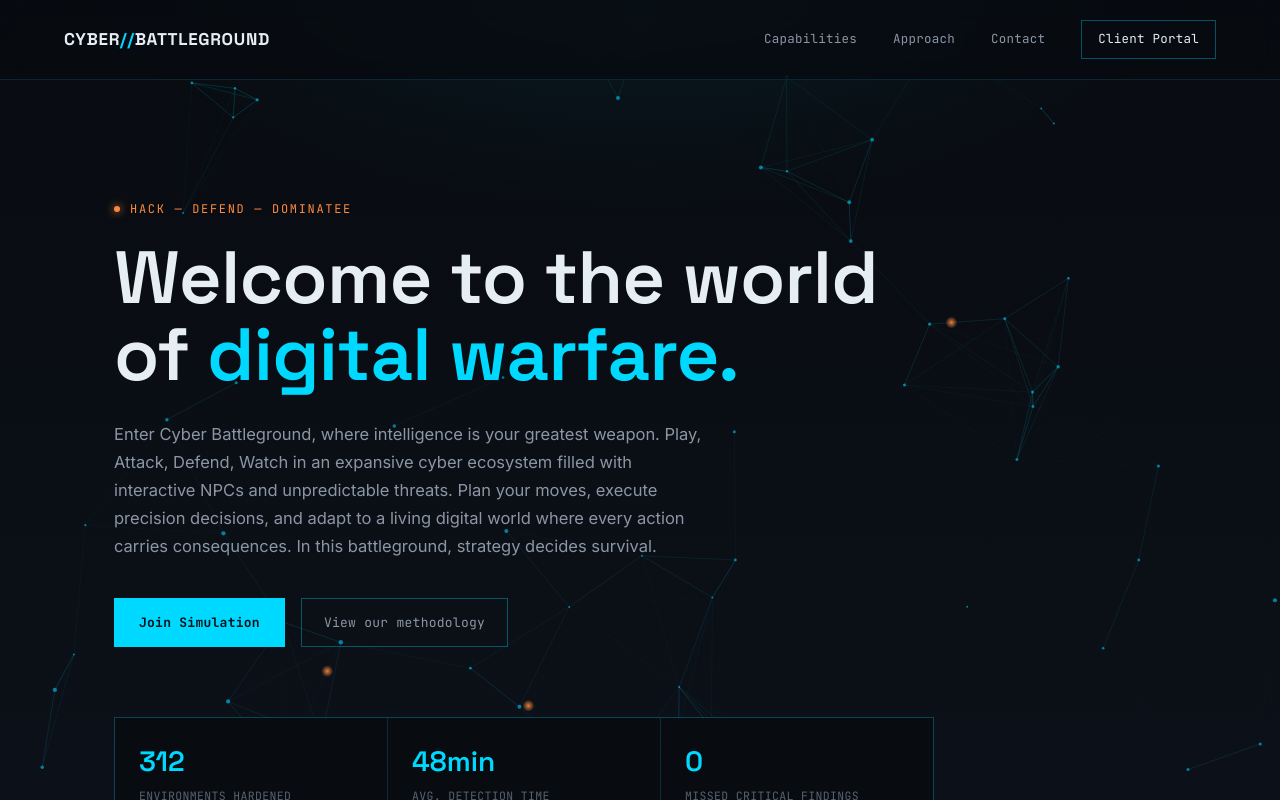
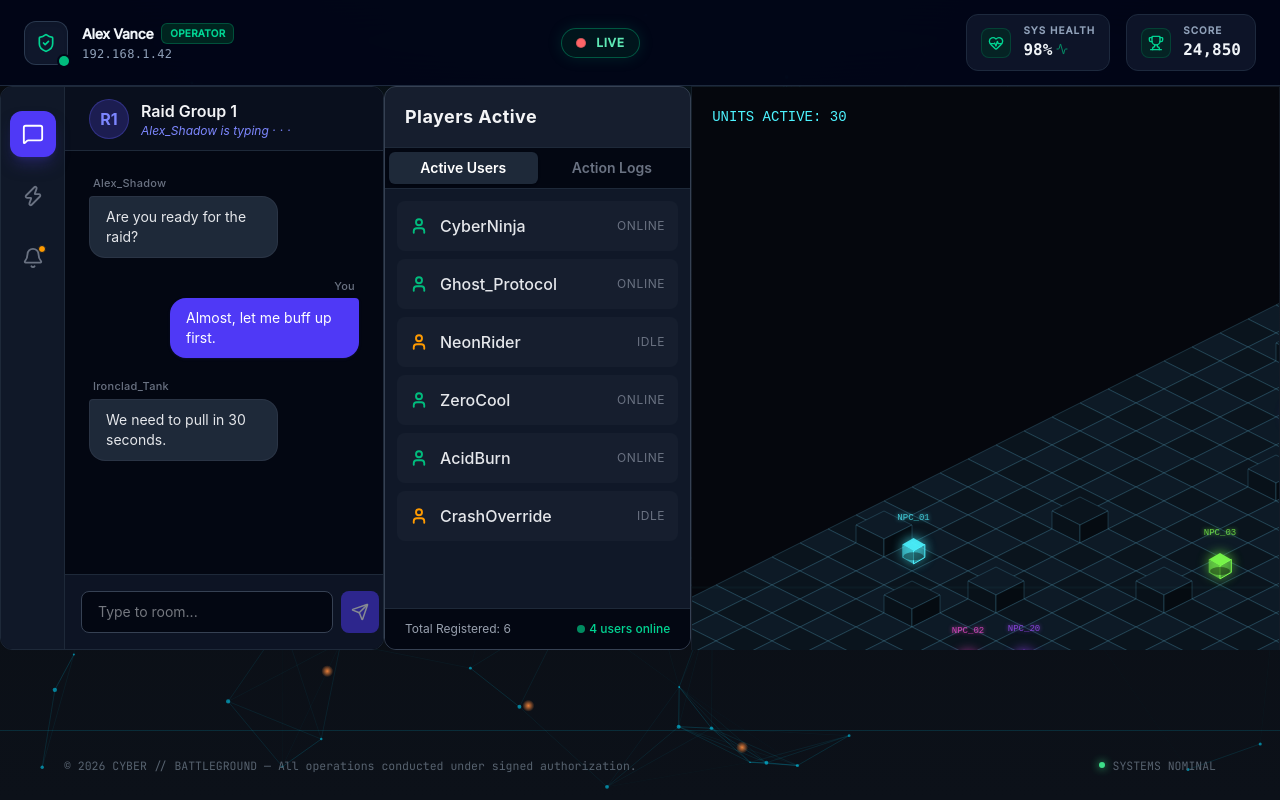
Before and after one commit to Kashinda235/cyber-battleground-frontend, a React (Vite) app: page / in a window 1280 px wide. Built offline with nearby package versions, Linux system fonts and the light colour scheme.

Commit message:
UI update

```diff
--- a/src/App.tsx
+++ b/src/App.tsx
@@ -4,38 +4,57 @@ import Home from "./pages/Home.tsx"
 import GameLobby from "./pages/GameLobby.tsx";
 import "./styles/site.css"
 import GameScreen from "./pages/GameScreen.tsx";
+import { motion, AnimatePresence } from 'framer-motion';
 
 const App = () => {
     const [isLoaded, setIsLoaded] = useState(false);
-  const [currentScreen, setCurrentScreen] = useState('home');
-
-  const handleJoinGame = () => {
-      setIsLoaded(false);
-      setCurrentScreen('lobby');
-  }
+    const [currentScreen, setCurrentScreen] = useState('game');
 
     return (
         <div className="app-container">
-      {/* 1. Show the loader if it hasn't completed yet */}
-      <Loader onComplete={() => setIsLoaded(true)} />
 
-      {/* 2. Your actual main site layout */}
-      {/* You can use the `isLoaded` state to trigger CSS transitions like your original `.in` class */}
+            {/*<Loader onComplete={() => setIsLoaded(true)} />*/}
+            {/* AnimatePresence handles animating components as they unmount */}
             <div id="main-site" className={isLoaded ? 'in' : ''}>
+                <AnimatePresence mode="wait">
                 {currentScreen === 'home' && (
-              <Home onStart={handleJoinGame} />
+                    <motion.div
+                        key="home"
+                        initial={{ opacity: 0, y: 10 }}
+                        animate={{ opacity: 1, y: 0 }}
+                        exit={{ opacity: 0, y: -10 }}
+                        transition={{ duration: 0.3 }}
+                    >
+                        <Home onStart={() => setCurrentScreen('lobby')} />
+                    </motion.div>
                 )}
 
                 {currentScreen === 'lobby' && (
+                    <motion.div
+                        key="lobby"
+                        initial={{ opacity: 0, y: 10 }}
+                        animate={{ opacity: 1, y: 0 }}
+                        exit={{ opacity: 0, y: -10 }}
+                        transition={{ duration: 0.3 }}
+                    >
                         <GameLobby onJoinGame={() => setCurrentScreen('game')} />
+                    </motion.div>
                 )}
 
                 {currentScreen === 'game' && (
+                    <motion.div
+                        key="game"
+                        initial={{ opacity: 0 }}
+                        animate={{ opacity: 1 }}
+                        transition={{ duration: 0.3 }}
+                    >
                         <GameScreen />
+                    </motion.div>
                 )}
+            </AnimatePresence>
             </div>
         </div>
-  )
-}
+    );
+};
 
 export default App
--- a/src/components/ActivityFeed.tsx
+++ b/src/components/ActivityFeed.tsx
@@ -180,7 +180,7 @@ export default function ActivityFeed() {
         }
       `}</style>
 
-      <div className="relative mx-auto flex h-[600px] w-full max-w-3xl overflow-hidden rounded-xl border border-gray-800 bg-gray-950 font-sans text-gray-100 shadow-2xl">
+      <div className="relative mx-auto h-full flex w-full max-w-3xl overflow-hidden rounded-xl border border-gray-800 bg-gray-950 font-sans text-gray-100 shadow-2xl">
         {/* Side Navigation */}
         <div className="z-10 flex w-16 shrink-0 flex-col items-center gap-4 border-r border-gray-800 bg-gray-900 py-6">
           <button
--- a/src/components/ActivityLog.tsx
+++ b/src/components/ActivityLog.tsx
@@ -46,7 +46,7 @@ const ActivityLog: React.FC = () => {
   const onlineCount = MOCK_PLAYERS.filter((p) => p.status === "online").length
 
   return (
-    <div className="mx-auto flex h-96 w-full max-w-md flex-col overflow-hidden rounded-xl border border-gray-700 bg-gray-900 font-sans text-gray-200 shadow-2xl">
+    <div className="mx-auto h-full flex w-full max-w-3xl flex-col overflow-hidden rounded-xl border border-gray-700 bg-gray-900 font-sans text-gray-200 shadow-2xl">
       {/* Dynamic Header */}
       <div className="bg-gray-800/40 px-5 py-4">
         <h2 className="text-lg font-bold tracking-wide text-gray-100">
--- a/src/components/GameCanvas.tsx
+++ b/src/components/GameCanvas.tsx
@@ -560,15 +560,7 @@ export default function GameCanvas() {
   }, [])
 
   return (
-    <div
-      style={{
-        position: "relative",
-        width: "100vw",
-        height: "100vh",
-        overflow: "hidden",
-        backgroundColor: "#05070d",
-      }}
-    >
+      <div className="relative flex w-full overflow-hidden border border-gray-800/50 bg-transparent font-sans text-gray-100 shadow-2xl">
       <canvas
         ref={canvasRef}
         style={{ display: "block", touchAction: "none" }}
@@ -592,7 +584,7 @@ export default function GameCanvas() {
       {profile && (
         <div
           style={{
-            position: "fixed",
+            position: "absolute",
             bottom: 20,
             right: 20,
             width: "300px",
--- a/src/pages/GameScreen.tsx
+++ b/src/pages/GameScreen.tsx
@@ -2,26 +2,37 @@ import Header from '../components/Header';
 import ActivityFeed from '../components/ActivityFeed.tsx';
 import ActivityLog from '../components/ActivityLog.tsx';
 import GameCanvas from '../components/GameCanvas.tsx';
+import NetBackground from "../components/NetBackground.tsx";
+import Footer from "../components/Footer.tsx";
 
 const GameScreen = () => {
     return (
         <div>
+            <NetBackground />
+            <div className="app-content flex h-screen flex-col overflow-hidden">
                 <Header />
-            <div className="flex min-h-screen w-full flex-col lg:flex-row">
-                {/* Panel Component (36%) */}
-                <div className="w-full lg:h-screen lg:w-[30%]">
+
+                {/* The row expands to remaining space and forces children to fill height */}
+                <div className="flex flex-1 flex-col overflow-hidden lg:flex-row">
+
+                    {/* ActivityFeed */}
+                    <div className="h-full w-full overflow-y-auto lg:w-[30%]">
                         <ActivityFeed />
                     </div>
 
-                {/* SubList Component (24%) */}
-                <div className="w-full lg:h-screen lg:w-[24%]">
+                    {/* ActivityLog */}
+                    <div className="h-full w-full overflow-y-auto lg:w-[24%]">
                         <ActivityLog />
                     </div>
 
-                {/* GameCanvas Component (40%) */}
-                <div className="w-full lg:h-screen lg:w-[46%]">
+                    {/* GameCanvas */}
+                    <div className="h-full w-full overflow-hidden lg:w-[46%]">
                         <GameCanvas />
                     </div>
+
+                </div>
+
+                <Footer />
             </div>
         </div>
     )
```
Lines whose indentation alone changed are shown as unchanged.
